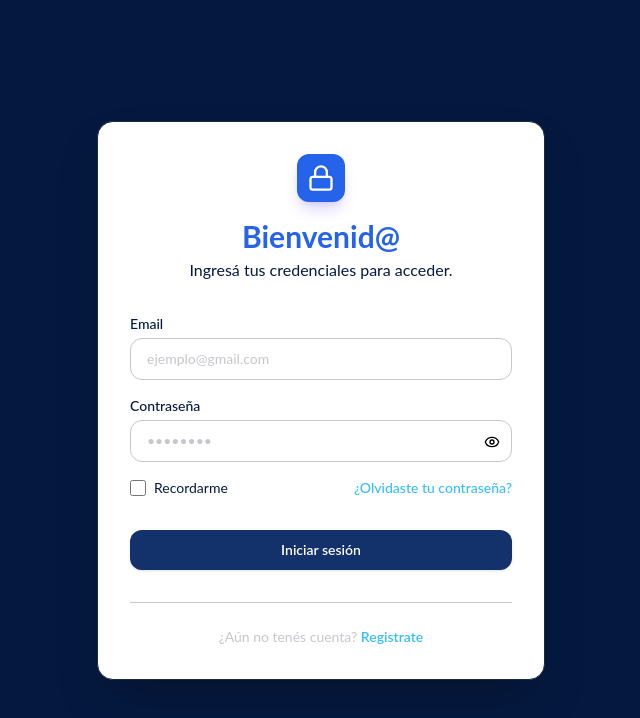
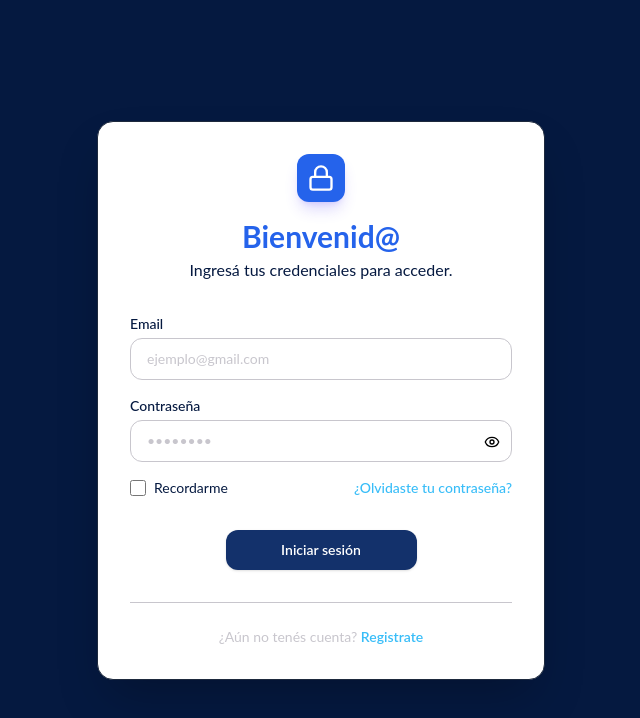
Before and after one commit to No-Country-simulation/S03-26-Equipo-19-Web-App-Development, a React (Vite) app in the folder frontend/: page /login in a window 1280 px wide. Shown: the top 718 px of the page, without its empty margins (319-959 px from the left). Built offline with nearby package versions, Linux system fonts and the light colour scheme.

Commit message:
Ajustes login

```diff
--- a/frontend/src/pages/Login.tsx
+++ b/frontend/src/pages/Login.tsx
@@ -95,9 +95,11 @@ const Login: React.FC = () => {
                   "Credenciales incorrectas"}
               </p>
             )}
-            <Button type="submit" variant="primary" className="w-full mt-4" disabled={mutationPostLogin.isPending}>
-              {mutationPostLogin.isPending ? "Ingresando..." : "Iniciar sesión"}
-            </Button>
+           <div className="flex justify-center">
+              <Button type="submit" variant="primary" className="mt-4 w-1/2 " disabled={mutationPostLogin.isPending}>
+                {mutationPostLogin.isPending ? "Ingresando..." : "Iniciar sesión"}
+                  </Button>
+                  </div>
           </form>
 
           <div className="mt-8 pt-6 border-t border-neutro-2 text-center">
```
